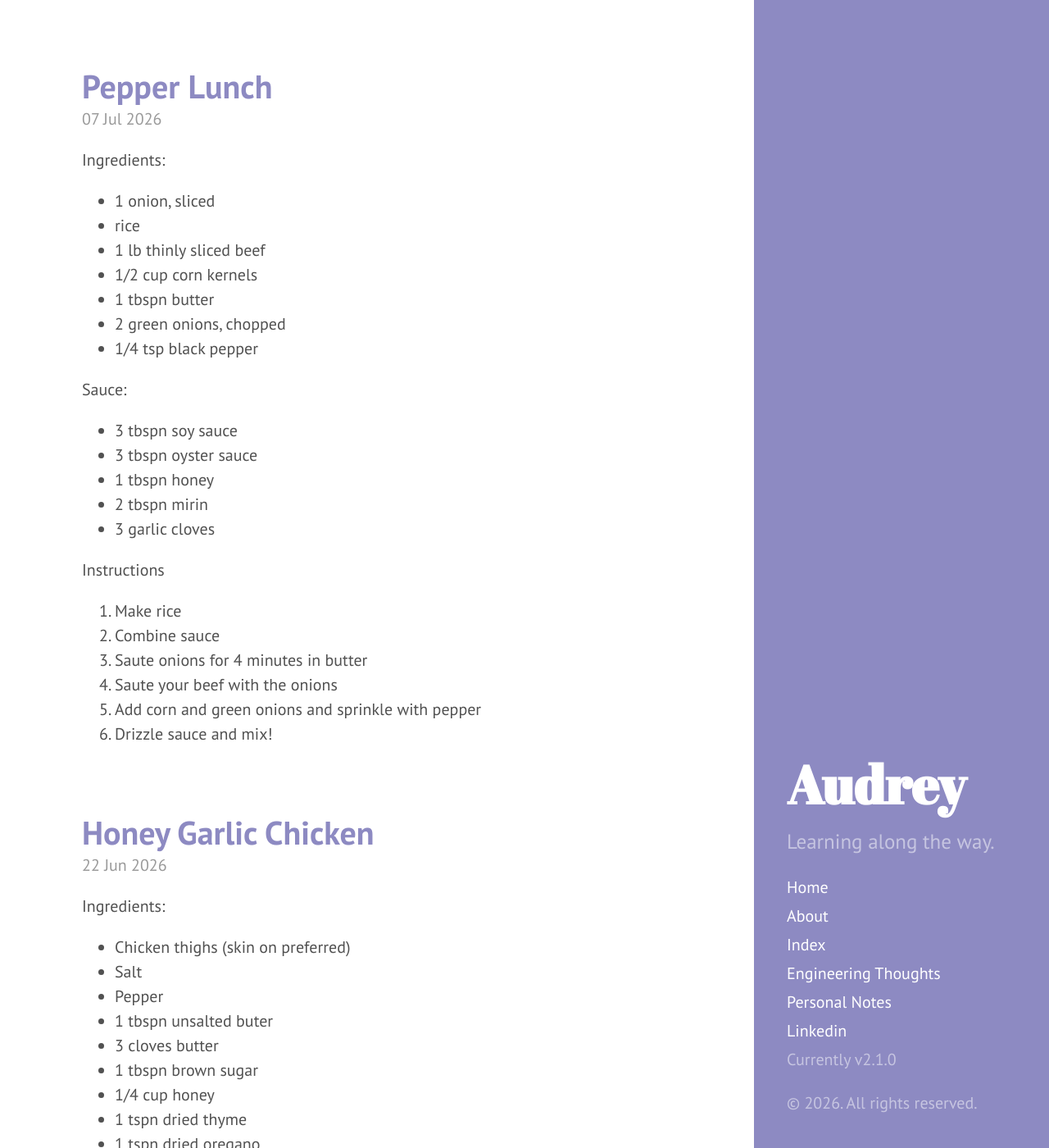
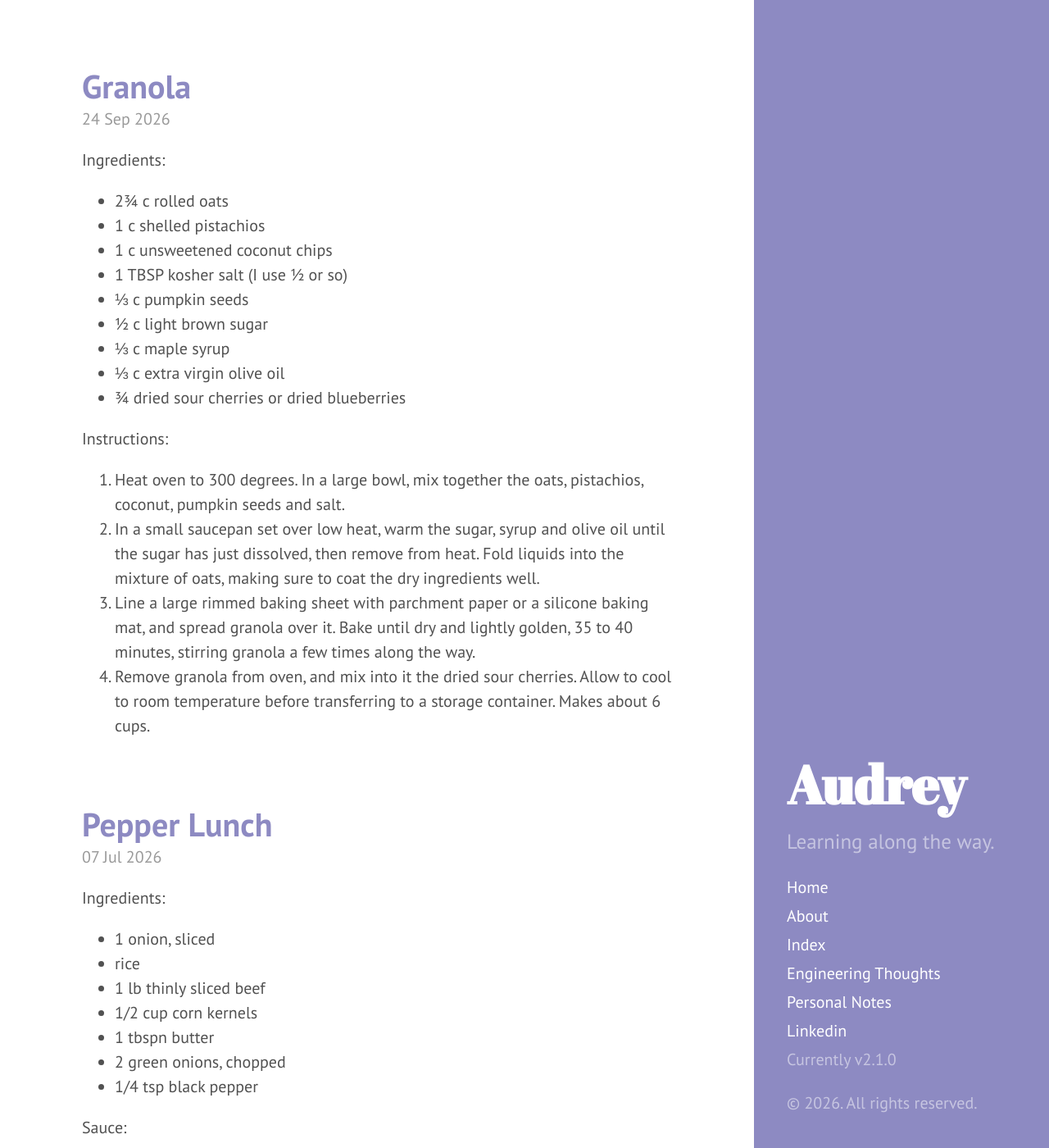
Before and after one commit to audity/audity.github.io, a Jekyll site: the page built from index.html, in a window 1280 px wide and 1400 px high. Shown: the whole window at 82% size. Built offline with Jekyll 4.4.1, drawn with Linux system fonts in a browser that asks for light colours; the list of posts is cut into pages by our own code; some of the changed text lies outside the part shown.

Commit message:
granola recipe

```diff
--- /dev/null
+++ b/_posts/2026-09-24-Granola.md
@@ -0,0 +1,24 @@
+---
+layout: post
+title: Granola
+type: personal
+---
+
+Ingredients:
+
+- 2¾  c rolled oats
+- 1 c shelled pistachios
+- 1 c unsweetened coconut chips
+- 1 TBSP kosher salt (I use ½ or so)
+- ⅓ c pumpkin seeds
+- ½ c light brown sugar
+- ⅓ c maple syrup
+- ⅓ c extra virgin olive oil
+- ¾ dried sour cherries or dried blueberries
+
+Instructions:
+
+1. Heat oven to 300 degrees. In a large bowl, mix together the oats, pistachios, coconut, pumpkin seeds and salt.
+2. In a small saucepan set over low heat, warm the sugar, syrup and olive oil until the sugar has just dissolved, then remove from heat. Fold liquids into the mixture of oats, making sure to coat the dry ingredients well.
+3. Line a large rimmed baking sheet with parchment paper or a silicone baking mat, and spread granola over it. Bake until dry and lightly golden, 35 to 40 minutes, stirring granola a few times along the way.
+4. Remove granola from oven, and mix into it the dried sour cherries. Allow to cool to room temperature before transferring to a storage container. Makes about 6 cups.
--- a/all_posts.md
+++ b/all_posts.md
@@ -1,10 +1,17 @@
 ---
+
 
 
 
 layout: page
 title: Index
 ---
+
+--------
+
+September 2026
+
+[Granola](/2026/09/24/Granola/)
 
 --------
 
--- a/personal_notes.md
+++ b/personal_notes.md
@@ -1,10 +1,13 @@
 ---
-
-
-
 layout: page
 title: Personal Notes
 ---
+
+--------
+
+September 2026
+
+[Granola](/2026/09/24/Granola/)
 
 --------
 
```
Also changed, not shown: engineering_thoughts.md (+0 -3 lines).
